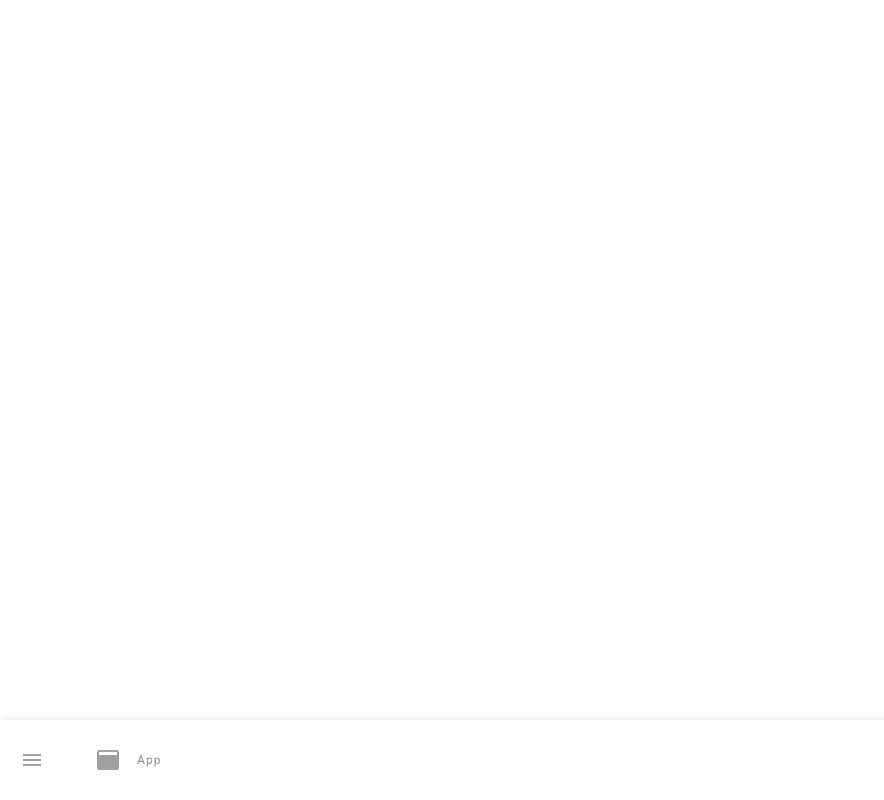
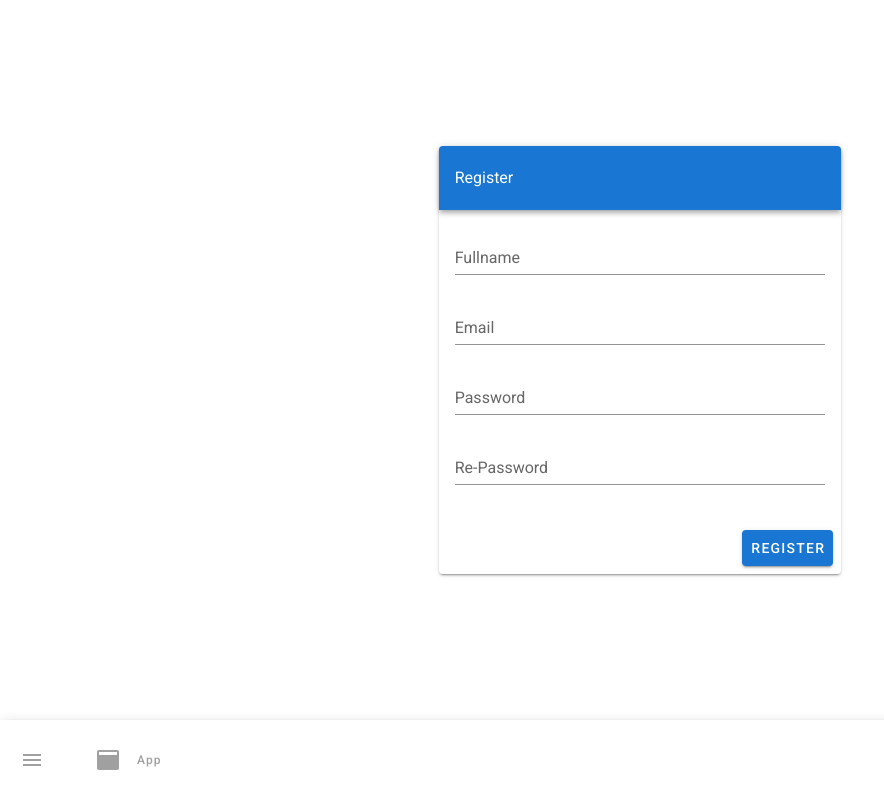
Before and after one commit to rizkiashari/chasier_nuxtJs, a Nuxt app in the folder FE/: page /Register in a window 1280 px wide. Before the commit this address had no page. Shown: the whole page, without its empty margins (0-884 px from the left). Built offline with nearby package versions, Linux system fonts and the light colour scheme.

Commit message:
Template Register

```diff
--- /dev/null
+++ b/FE/pages/Register.vue
@@ -0,0 +1,25 @@
+<template>
+  <v-row>
+    <v-col cols="10" offset="1" md="4" offset-md="4">
+      <v-card>
+        <v-toolbar color="primary" dark>Register</v-toolbar>
+        <v-card-text>
+          <v-form>
+            <v-text-field name="name" label="Fullname" type="text" />
+            <v-text-field name="email" label="Email" type="email" />
+            <v-text-field name="password" label="Password" type="password" />
+            <v-text-field
+              name="repassword"
+              label="Re-Password"
+              type="password"
+            />
+          </v-form>
+        </v-card-text>
+        <v-card-actions>
+          <v-spacer></v-spacer>
+          <v-btn color="primary">Register</v-btn>
+        </v-card-actions>
+      </v-card>
+    </v-col>
+  </v-row>
+</template>
```
